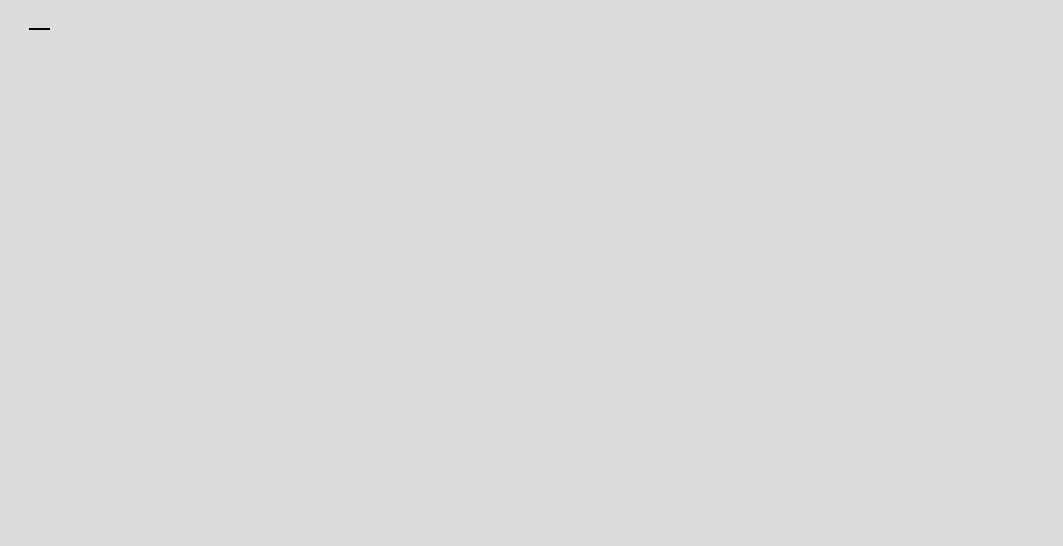
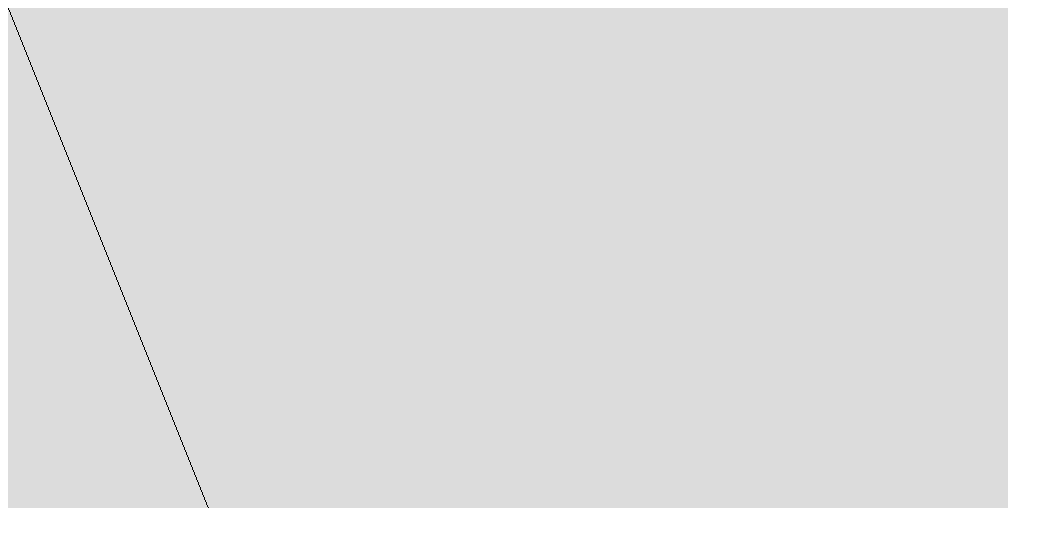
Before and after one commit to fuWenMr/-, a plain HTML site: page a01/index.html in a window 1280 px wide. Shown: the whole page, without its empty margins (0-1063 px from the left). Drawn offline with Linux system fonts and the light colour scheme.

Commit message:
直线转换算法

```diff
--- a/a01/index.html
+++ b/a01/index.html
@@ -6,6 +6,10 @@
             {
                 min-width: 100vw;
                 min-height: 100vh;
+
+            }
+            canvas
+            {
                 background: gainsboro;
             }
         </style>
@@ -17,4 +21,6 @@
     </body>
     <script src="./js/tool.js"></script>
     <script src="./js/line.js"></script>
+    <script src="./js/ui.js"></script>
+    <script src="./js/test.js"></script>
 </html>
--- a/a01/js/line.js
+++ b/a01/js/line.js
@@ -1,41 +1,138 @@
 {
-    let check = function(point1,point2){
+   /**
+    * @method getK 对点的一些前置处理 可以优化为函数装饰器
+    * @param {*} point1
+    * @param {*} point2
+    */
+    let getK = function(p1,p2){
+        //取整数
+        p1.x = parseInt(p1.x); p1.y = parseInt(p1.y);
+        p2.x = parseInt(p2.x); p2.y = parseInt(p2.y);
+        //大小排序
+        if(p1.x>p2.x)
+        {
+            let temp = p1;p1 = p2;p2 = temp;
+        }
+        var flag = false;
         var k=0;
-        var dy = point2[1] - point1[1];
-        var dx = point2[0] - point1[0];
-        if (dy)
+        var pNum = p2.x - p1.x,
+            dy = p2.y - p1.y,
+            dx = p2.x - p1.x;
+
+        k = dy/dx;
+        flag = (Math.abs(k)>1);
+        if(flag)
         {
-            k = dy/dx;
-            k =  (Math.abs(k)>1)?false:true;
+            k =  1/k;
+            pNum = p2.y - p1.y;
+            //对点的坐标进行倒置换
+            let temp;
+            temp = p1.x; p1.x=p1.y; p1.y=temp;
+            temp = p2.x; p2.x=p2.y; p2.y=temp;
         }
-        return !!k;
+        return {p1,p2,flag,pNum,k};
     };
+
+    /**
+     * @method  parsePoint 将一个数学点转换为一个屏幕点（+0.5取整）
+     * @param {*} point
+     */
+    let parsePoint = function(point){
+        var {x,y} = point;
+        return {x:parseInt(x+0.5),y:parseInt(y+0.5)};
+    };
+
 
     /*
      * 数值微分法的实现
      */
-    let zLine_shuZhi = function (p1,p2){
+    let zLine_shuZhi = function (p1,p2, k=(p2.y-p1.y)/(p2.x-p1.x)){
+
         var res =[];
-        var x = p1[0];
-        var y = p1[1];
-        //首先求k
-        var k = (p2[1]-p1[1])/(p2[0]-p1[0]);
+        var {x,y}=p1,maxX = p2.x;
         //递增
-        while (res.length != p2[0]-p1[0])
+        while (x<=maxX )
         {
             x++;
             y += k;
-            res.push([x,y]);
+            //基于斜率进行的运算 无法绕开小数  要进行一此取证书
+            res.push( parsePoint({x,y}));
         }
         return res;
     };
 
-    function drawLine(p1,p2,color){
-        var points = zLine_shuZhi(p1,p2);
+    /**
+     * 中点画线算法的实现
+     */
+    let zLine_zhongDian = function (p1,p2){
+        var res = [];
+        //使用一般式表示的直线 aX+bY+C=0
+        var {x,y}=p1, maxX = p2.x,
+        a = -(p2.y-p1.y),b = p2.x-p1.x;
+        //构造判别式d
+        //这里的d其实是d*2  目的是避开小数
+        d = 2*a+b;
+        //分离的d1和d2 是为了在增量时省下一次加法
+        d1 = 2*a;
+        d2 = 2*(a+b);
+
+        res.push({x,y})
+
+        while (x<=maxX)
+        {
+            x++;
+            if (d<0)
+            {
+                y++;
+                d+=d2;
+            }
+            else
+            {
+                d+=d1;
+            }
+            res.push({x,y});
+        }
+        return res;
+    };
+
+    /**
+     * BresenHam 算法的实现
+     */
+
+    let zLine_BresenHam = function(p1,p2){
+        var res =[];
+        //比较直线与网格线交点的距离
+        var {x,y}=p1,maxX=p2.x;
+        //这里的e其实是d-0.5
+        var dx=p2.x-p1.x,dy=p2.y-p1.y,e=-dx;
+        //*2以消除小数
+        dx=2*dx;dy=2*dy;
+        do
+        {
+            res.push({x,y});
+            x++;
+            e+=dy;
+            if(e>=0)
+            {
+                y++;
+                e-=dx;
+            }
+        }
+        while(x<=maxX)
+
+        return res;
+
+
+    };
+
+    function drawLine(point1,point2,color){
+
+        //k值检测
+        var {p1,p2,flag,pNum,k} = getK(toP(point1),toP(point2));
+        var fun = zLine_BresenHam;
+        var points = fun(p1,p2,k);console.log(points);
         points.forEach( p=>{
-            draw(p[0],p[1],color)
+            draw(p, flag, color);
         } );
     }
 }
-
-drawLine([20,20],[40,20]);
--- /dev/null
+++ b/a01/js/test.js
@@ -0,0 +1,7 @@
+/**
+ *
+ * 用来测试的代码  懒得写测试用例了 随便跑一下算了
+ */
+
+
+drawLine([0,0], [200,500]);
--- a/a01/js/tool.js
+++ b/a01/js/tool.js
@@ -1,6 +1,6 @@
 const cav1 = document.getElementById('cav1');
 const ctx1 = cav1.getContext('2d');
-const basicSize = 2;
+const basicSize = 1;
 
 
 /*
@@ -13,8 +13,18 @@ const config = {
 /*
  *绘制点的方法
  */
-function draw(pX,pY,color="#000")
+function draw(p,isInversion,color="#000")
 {
+    var {x,y} = p;
     ctx1.fillStyle = color;
-    ctx1.fillRect(pX,pY,basicSize,basicSize);
+    //交换x,y
+    if (isInversion)
+    {
+        let temp = x;x=y;y=temp;
+    }
+    ctx1.fillRect(x*basicSize,y*basicSize,basicSize,basicSize);
 }
+
+function toP(arr){
+    return {x:arr[0],y:arr[1]}
+}
```
Also changed, not shown: a01/js/ui.js (added), 1 other file.
